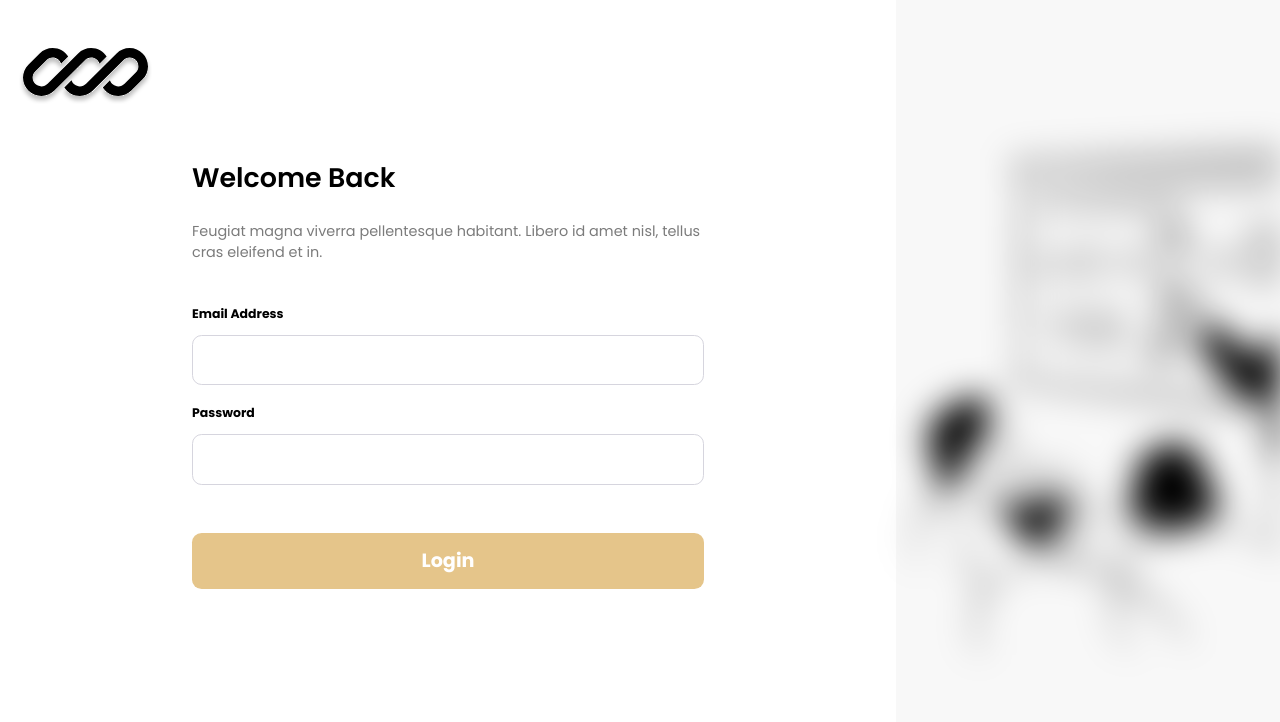
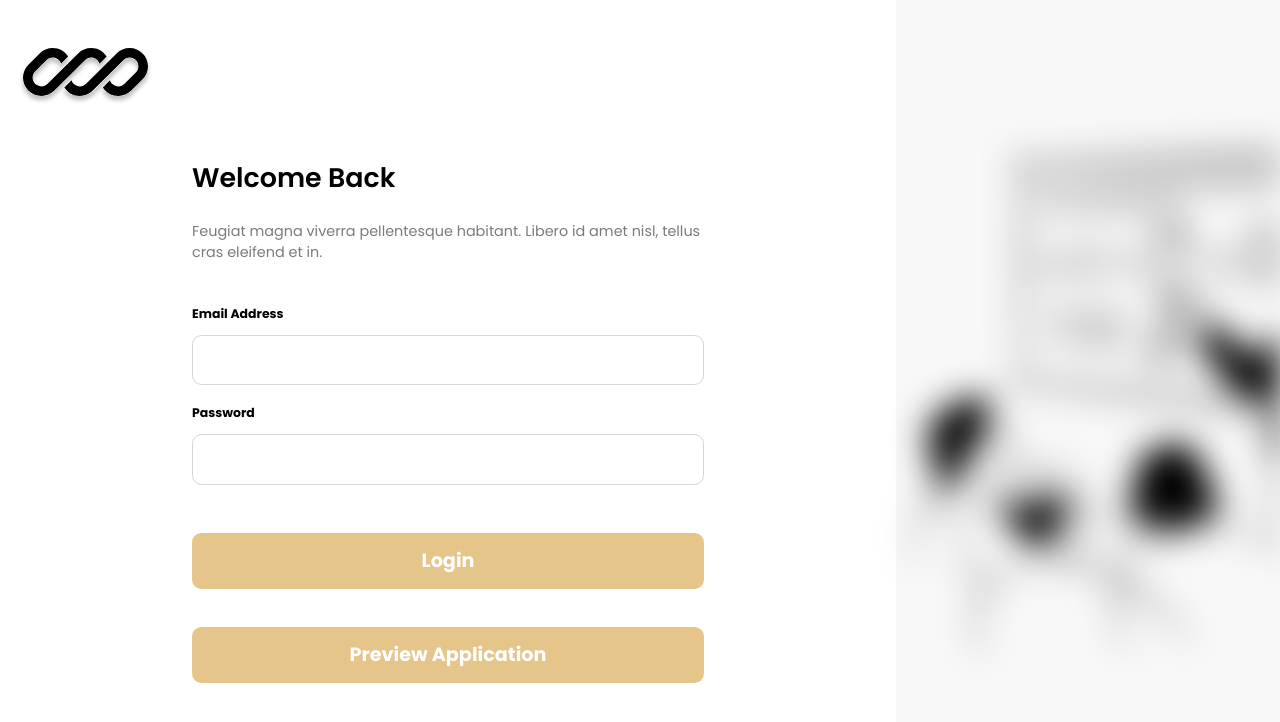
Before and after one commit to nology-tech/verde-client-project, a React (Vite) app: page / in a window 1280 px wide. Shown: the top 722 px of the page. Built offline with nearby package versions, Linux system fonts and the light colour scheme; no server answers.

Commit message:
45 feat login preview authentication (#82)
* (feat): Added button & updated handler function

* (feat): Updated Workflows to use .env variables

```diff
--- a/src/pages/Login/Login.tsx
+++ b/src/pages/Login/Login.tsx
@@ -7,12 +7,10 @@ import { ChangeEvent, useState } from "react";
 import { FirebaseError } from "firebase/app";
 import { useNavigate } from "react-router-dom";
 
-
 const Login = () => {
   const navigate = useNavigate();
   const [email, setEmail] = useState<string>("");
   const [password, setPassword] = useState<string>("");
-
 
   /**
    * Handles the change event when the user inputs their email.
@@ -42,9 +40,9 @@ const Login = () => {
    * @async
    * @returns {Promise<void>}
    */
-  const handleLogin = async () => {
+  const handleLogin = async (userEmail: string, userPassword: string) => {
     try {
-      await loginEmailPassword(email, password);
+      await loginEmailPassword(userEmail, userPassword);
       navigate("/home");
     } catch (error) {
       if (
@@ -103,7 +101,19 @@ const Login = () => {
                 label={"Login"}
                 variant={"yellow"}
                 size={"extra-large"}
-                onClick={handleLogin}
+                onClick={handleLogin.bind(this, email, password)}
+              />
+            </div>
+            <div className="login__form--button">
+              <Button
+                label={"Preview Application"}
+                variant={"yellow"}
+                size={"extra-large"}
+                onClick={handleLogin.bind(
+                  this,
+                  import.meta.env.VITE_TEST_EM,
+                  import.meta.env.VITE_TEST_PW
+                )}
               />
             </div>
           </form>
```
